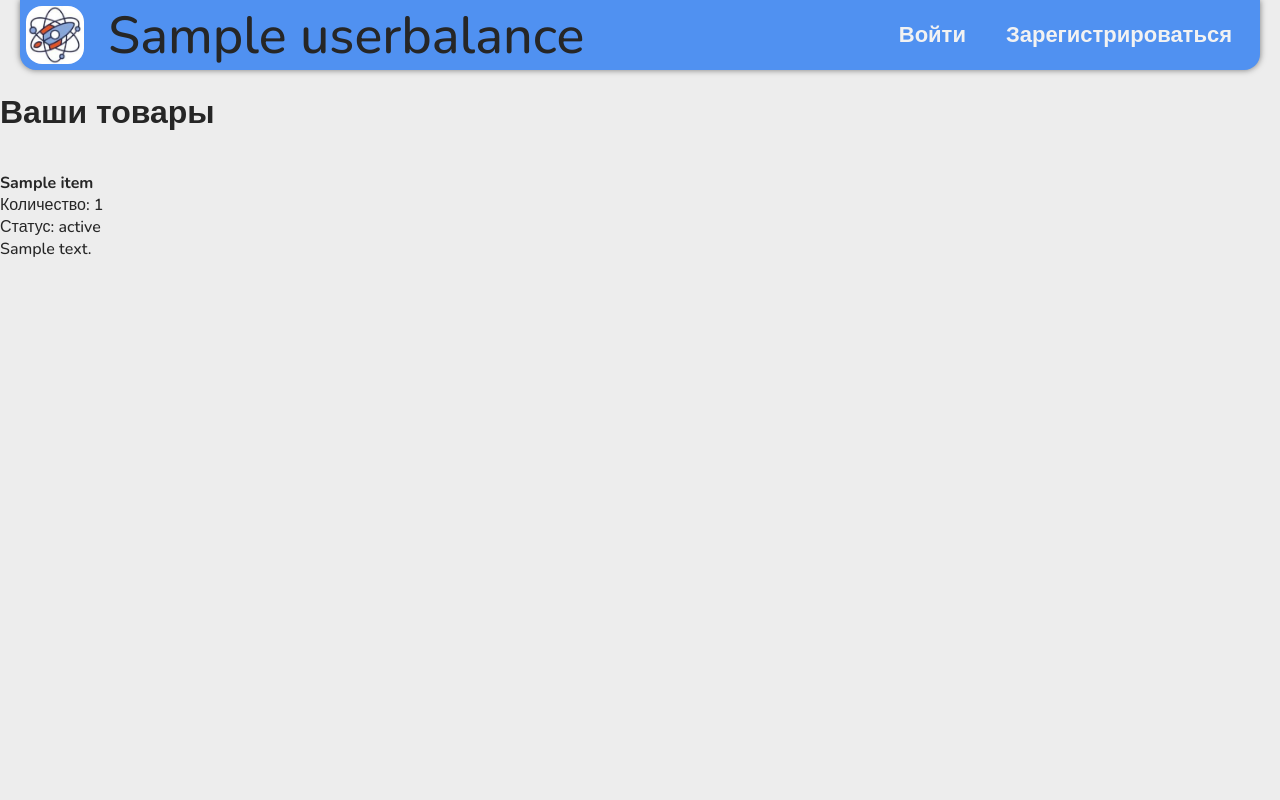
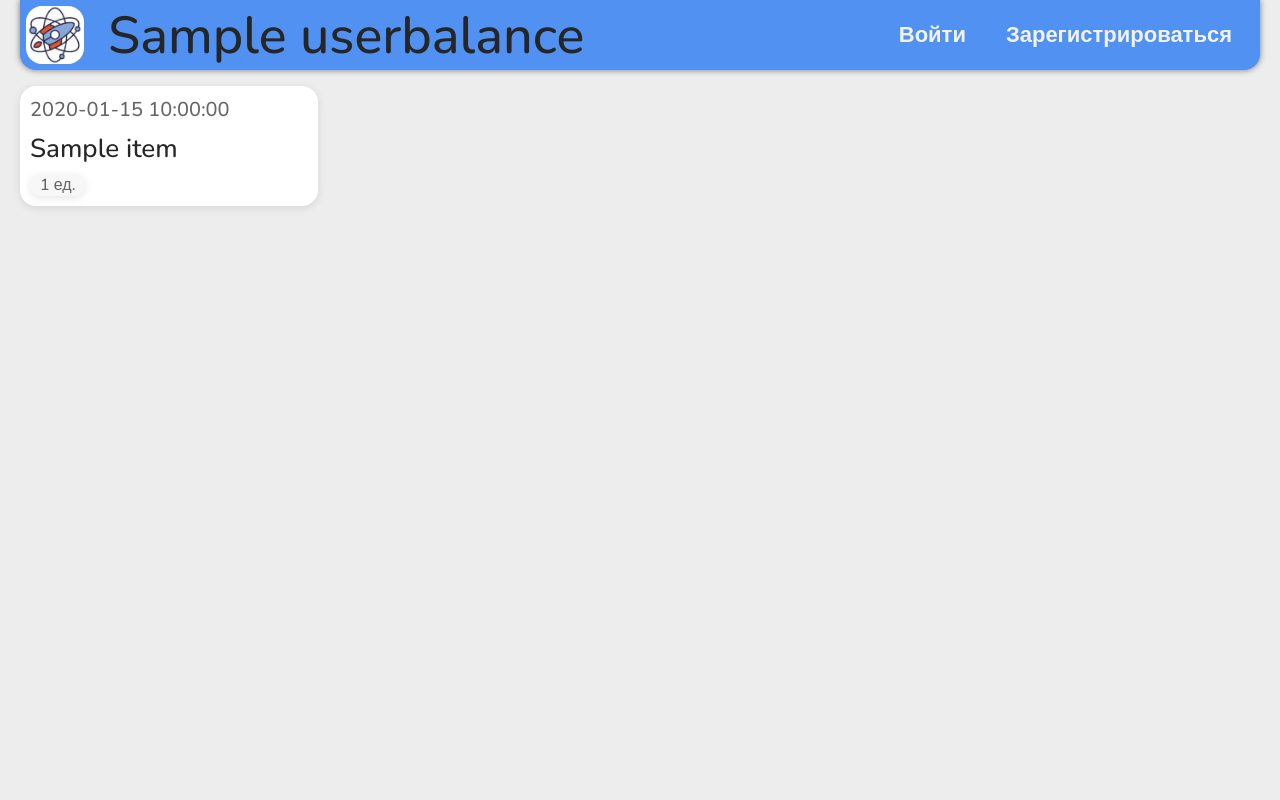
Before and after one commit to MrCrabs2000/project_engneer, a Flask app: template templates/student/purchases.html in a window 1280 px wide. Run offline with Flask 3, Linux system fonts and the light colour scheme; the template is opened without the code that fills it: most values are stand-ins (such as "Sample title", 1, 10 or a date in 2020).

Commit message:
Стилизована история покупок

```diff
--- a/main.py
+++ b/main.py
@@ -135,7 +135,8 @@ def purchases():
                     'name': item.name,
                     'count': item.count,
                     'photo': item.photo,
-                    'description': item.description
+                    'description': item.description,
+                    'date': item.date
                 }
                 items_list.append(item_data)
             print(items_list)
--- /dev/null
+++ b/static/css/Items/purchases.css
@@ -0,0 +1,21 @@
+.purchase-info {
+    display: flex;
+    flex-direction: column;
+    justify-content: space-between;
+    gap: 8px;
+}
+
+.purchase-top-info {
+    display: flex;
+    justify-content: space-between;
+    font-size: 20px;
+    color: var(--text-muted);
+}
+
+.status.can-be-received {
+    color: var(--success);
+}
+
+.status.accepted {
+    color: var(--primary);
+}
--- a/static/css/common/style.css
+++ b/static/css/common/style.css
@@ -10,6 +10,7 @@
     --text-light: hsl(0, 0%, 95%);
     --danger: hsl(0, 80%, 55%);
     --danger-hover: hsl(0, 80%, 45%);
+    --success: hsl(125, 55%, 45%);
     --border: hsl(0, 0%, 70%);
     --shadow-big: 0px 4px 12px 0px hsla(0, 0%, 0%, 0.2);
     --shadow: 0px 2px 8px 0px hsla(0, 0%, 0%, 0.1);
--- a/templates/student/purchases.html
+++ b/templates/student/purchases.html
@@ -1,30 +1,56 @@
 {% extends "common/base.html" %}
+
 
 {% block title %}История покупок{% endblock %}
 
+
 {% block links %}
-  <link rel="stylesheet" href="/static/css/common/style.css">
+  <link rel="stylesheet" href="/static/css/common/search/found-elements.css">
+  <link rel="stylesheet" href="/static/css/items/purchases.css">
 {% endblock %}
 
+
 {% block content %}
-  <h1 class="page-title">Ваши товары</h1>
 
   {% if items_list %}
-    <div class="products-grid">
+    <div class="found-elements-grid">
       {% for item in items_list %}
-        <div class="product-card">
-          <div class="content">
-            <p>
-              <strong>{{ item.name }}</strong><br>
-              Количество: {{ item.count }}<br>
-              Статус: {{ item.status }}<br>
-              {{ item.description }}
-            </p>
-          </div>
+        <div class="found-element-card">
+          <a href="shop/{{ item.id }}">
+            <div class="found-element-info">
+              <div class="purchase-info">
+                <div class="purchase-top-info">
+
+                  {% if item.status == 'Принята' %}
+                    <div class="status accepted">{{ item.status }}</div>
+
+                  {% elif item.status == 'Ждёт вас' %}
+                    <div class="status can-be-received">{{ item.status }}</div>
+
+                  {% elif item.status == 'Получена' %}
+                    <div class="status received">{{ item.status }}</div>
+
+                  {% endif %}
+
+                  <div>{{ item.date }}</div>
+
+                </div>
+
+                <div class="name">{{ item.name }}</div>
+
+                <div class="secondary-info">
+                  <div>{{ item.count }} ед.</div>
+                </div>
+
+              </div>
+            </div>
+          </a>
         </div>
+
       {% endfor %}
     </div>
   {% else %}
     <p>У вас пока нет покупок.</p>
   {% endif %}
+
 {% endblock %}
```
